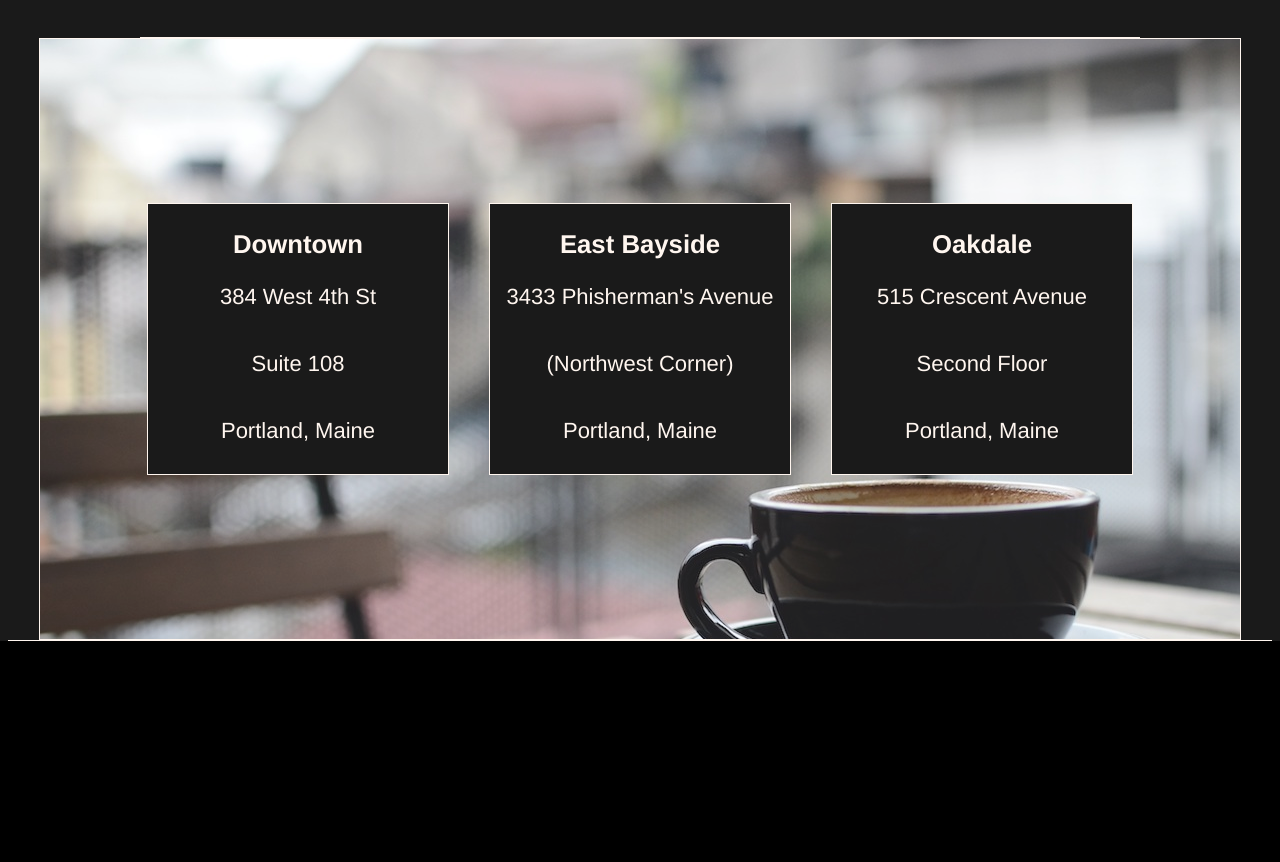
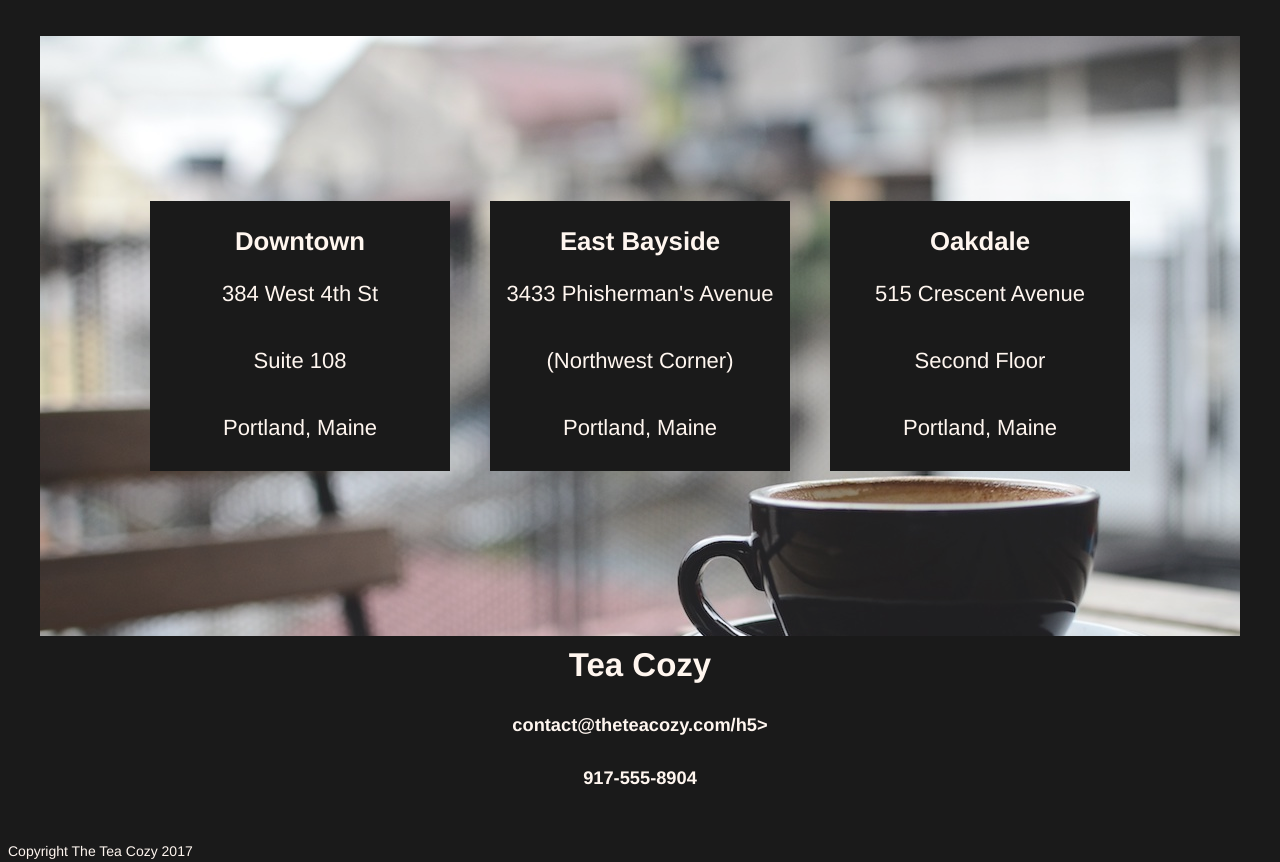
Before and after one commit to gad1380/teacozy, a plain HTML site: page index.html in a window 1280 px wide. Shown: the part 1482-2344 px from the top of the page. Before the commit the page ends 2123 px from the top, so only its background shows below. Drawn offline with Linux system fonts and the light colour scheme.

Commit message:
Final cut of tea cozy.

```diff
--- a/index.html
+++ b/index.html
@@ -93,23 +93,20 @@
     </div>
 </div>
 
-</div>
-<!--
-<div class="main">Info Text Area at bottom
-<div>
-  <h5>contact email with an h5</h5>
-  <h5>contact # with an h5</h5>
-</div>
-</div>
 
+<div class="main-info">
+  <div>
+    <h2>Tea Cozy</h2>
+    <h5>contact@theteacozy.com/h5>
+    <h5>917-555-8904</h5>
+  </div>
 </div>
 
 <footer>
-<h5>copyriht The Tea Cozy 2017</h5>
+<span>Copyright The Tea Cozy 2017</span>
 </footer>
 
--->
-
+</div>
   </body>
 
 </html>
--- a/resources/css/style.css
+++ b/resources/css/style.css
@@ -6,6 +6,10 @@ html {
   opacity: 0.9;
   text-align: center;
 }
+h2, h4 {
+  margin: 10px;
+}
+
 
 /* Header */
 .header-container {
@@ -13,17 +17,18 @@ html {
   width: 100%;
   height: 50px;
   position: fixed;
-  justify-content: left;
   border-bottom: 1px solid seashell;
   background-color: black;
   z-index: 10;
+  top: 0px;
+  padding: 5px;
 }
 .logo_and_space {
   display: inline-block;
   text-align: left;
 }
 .nav {
-  display: inline-block;
+
   text-align: right;
   width: 100%;
   margin-right: 10px;
@@ -44,14 +49,13 @@ html {
   flex-direction: column;
   position: relative;
   top: 50px;
-  border-bottom: 1px solid seashell;
 }
 
+/* First main section */
 .main-image {
   display: flex;
   background-image: url('../images/img-mission-background.jpg');
   flex-direction: column;
-  border-bottom: 1px solid seashell;
   width: 1200px;
   height: 700px;
   justify-content: center;
@@ -59,16 +63,15 @@ html {
 .text-overlay {
   background-color: black;
   flex-direction: column;
-  display: flex;
   text-align: center;
   height: 100px;
 }
 
+/* Second main section */
 .main-tiles {
   display: flex;
   width: 1000px;
   height: auto;
-  border-bottom: 1px solid seashell;
   flex-direction: column;
 }
 .tiles-header {
@@ -103,10 +106,11 @@ html {
   margin-bottom: 10px;
 }
 
+
+/* Third main section */
 .main-locations {
   display: flex;
   background-image: url('../images/img-locations-background.jpg');
-  border: 1px solid seashell;
   width: 1200px;
   height: 600px;
   justify-content: center;
@@ -117,7 +121,6 @@ html {
   display: flex;
   width: 300px;
   height: 270px;
-  border: 1px solid seashell;
   flex-direction: column;
   background-color: black;
   margin: 20px;
@@ -126,12 +129,19 @@ html {
   padding-bottom: 15px;
 }
 
-h2, h4 {
-  margin: 10px;
+/* Information section */
+.main-info{
+  display: flex;
+  height: 200px;
+  text-align: center;
 }
 
+/* Footer main section */
 footer {
-  display: flex;
-  border-bottom: 1px solid seashell;
-  text-align: center;
+  width: 100%;
+  text-align: left;
+  padding-left: 20px 20px;
 }
+footer span {
+  font-size: 14px;
+}
```
